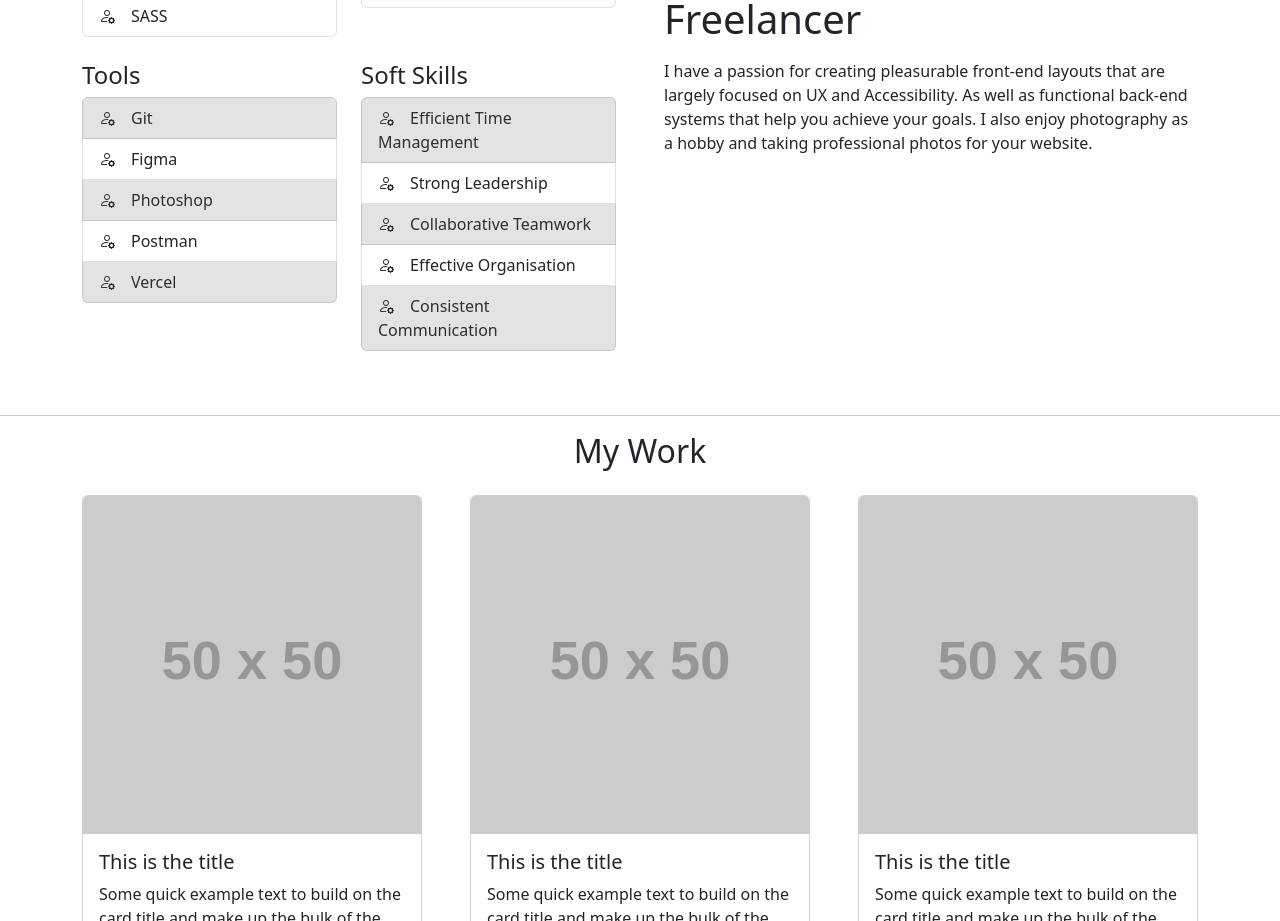
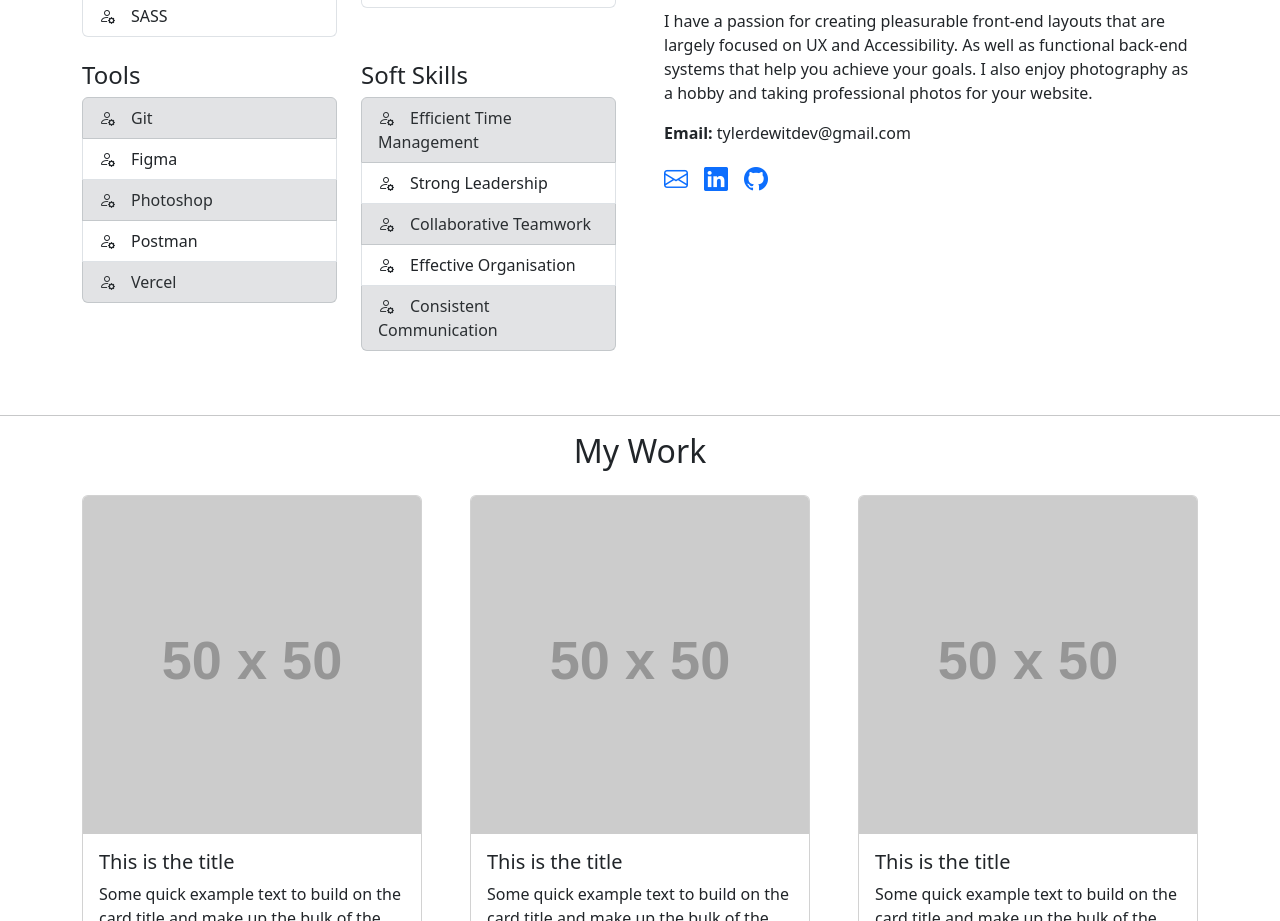
Before and after one commit to Tyler-de-Wit/portfolio-site-react, a React (Vite) app: page / in a window 1280 px wide. Shown: the part 880-1801 px from the top of the page. Built offline with nearby package versions, Linux system fonts and the light colour scheme.

Commit message:
feat: Add in social media links and contact email to the about me section

```diff
--- a/src/components/AboutSection.tsx
+++ b/src/components/AboutSection.tsx
@@ -1,3 +1,5 @@
+import SocialMediaLinks from "./SocialMediaLinks";
+
 const AboutSection = () => {
   return (
     <>
@@ -114,6 +116,10 @@ const AboutSection = () => {
               photography as a hobby and taking professional photos for your
               website.
             </p>
+            <p>
+              <strong>Email:</strong> tylerdewitdev@gmail.com
+            </p>
+            <SocialMediaLinks />
           </div>
         </div>
       </div>
```
